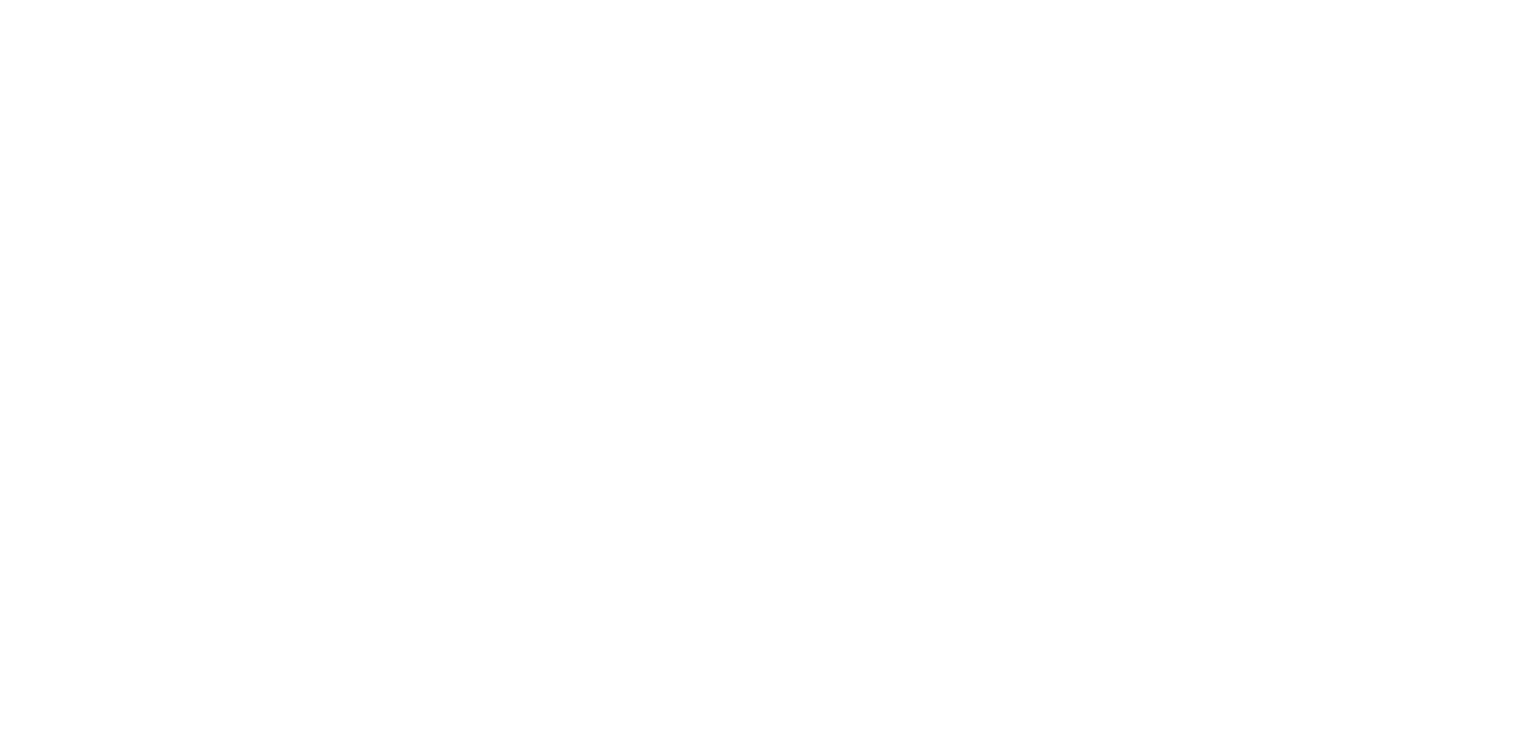
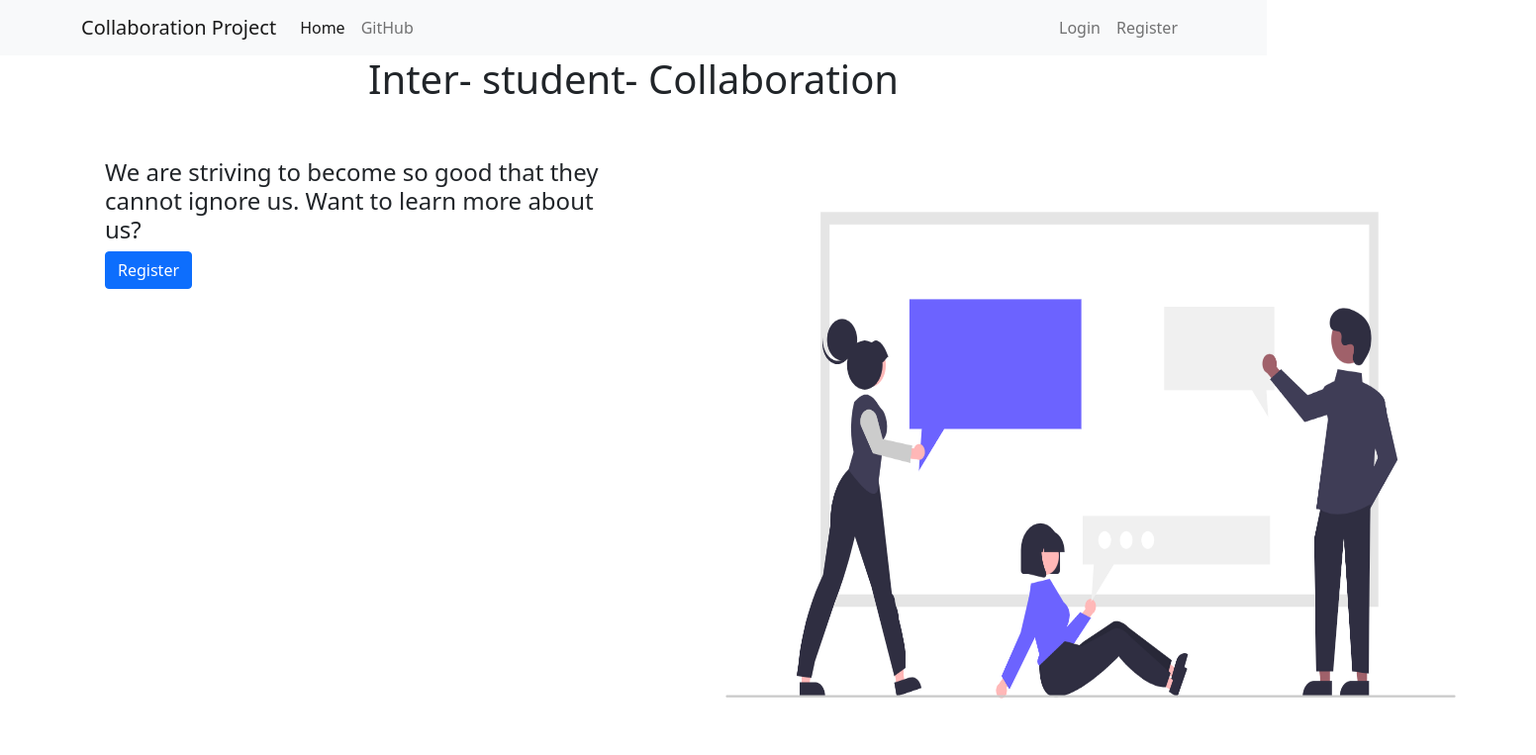
Before and after one commit to moraizie/chapter4_inter_student_collaboration_project., a plain HTML site: page index.html in a window 1280 px wide. Shown: the whole page at 99% size, 1552 px wide, since content can reach past the window. Drawn offline with nearby package versions, Linux system fonts and the light colour scheme.

Commit message:
add a homepage

```diff
--- a/css/style.css
+++ b/css/style.css
@@ -0,0 +1,6 @@
+
+.image{
+    width: 900px;
+    height: 600px;
+
+}
--- a/index.html
+++ b/index.html
@@ -1 +1,73 @@
-<!-- Update this file -->
+<!doctype html>
+<html lang="en">
+  <head>
+    <!-- Required meta tags -->
+    <meta charset="utf-8">
+    <meta name="viewport" content="width=device-width, initial-scale=1">
+
+    <!-- Bootstrap CSS -->
+    <link
+      href="https://cdn.jsdelivr.net/npm/bootstrap@5.0.2/dist/css/bootstrap.min.css"
+      rel="stylesheet"
+      integrity="sha384-EVSTQN3/azprG1Anm3QDgpJLIm9Nao0Yz1ztcQTwFspd3yD65VohhpuuCOmLASjC"
+      crossorigin="anonymous">
+    <link rel="stylesheet" href="css/style.css">
+
+    <title>Collaboration</title>
+  </head>
+  <body>
+    <!-- Navigation bar -->
+    <nav class="navbar navbar-expand-lg navbar-light bg-light">
+        <div class="container">
+          <a class="navbar-brand" href="index.html">Collaboration Project</a>
+          <button class="navbar-toggler" type="button" data-bs-toggle="collapse" data-bs-target="#navbarTogglerDemo02" aria-controls="navbarTogglerDemo02" aria-expanded="false" aria-label="Toggle navigation">
+            <span class="navbar-toggler-icon"></span>
+          </button>
+          <div class="collapse navbar-collapse" id="navbarTogglerDemo02">
+            <ul class="navbar-nav me-auto mb-2 mb-lg-0">
+              <li class="nav-item">
+                <a class="nav-link active" aria-current="page" href="index.html">Home</a>
+              </li>
+              <li class="nav-item">
+                <a class="nav-link" href="#">GitHub</a>
+              </li>
+            </ul>
+            <ul class="navbar-nav d-flex">
+                <li class="nav-item">
+                    <a class="nav-link" href="login.html">Login</a>
+                </li>
+                <li class="nav-item">
+                    <a class="nav-link" href="register.html">Register</a>
+                </li>
+            </ul>
+          </div>
+        </div>
+      </nav>
+    <!-- End: navbar -->
+
+    <div class="row text-center">
+      <div class="col-md-12">
+        <h1>Inter- student- Collaboration</h1>
+      </div>
+    </div>
+
+    <div class="row container mx-auto my-5">
+      <div class="col-md-6">
+        <h4>We are striving to become so good that they cannot ignore us. Want to learn more about us?</h4>
+          <button class="btn btn-primary">Register</button>
+      </div>
+      <div class="col-md-6">
+        <img class="image" src="images/Collaboration.png" alt="">
+      </div>
+    </div>
+
+
+    <!-- Option 1: Bootstrap Bundle with Popper -->
+    <script
+        src="https://cdn.jsdelivr.net/npm/bootstrap@5.0.2/dist/js/bootstrap.bundle.min.js"
+        integrity="sha384-MrcW6ZMFYlzcLA8Nl+NtUVF0sA7MsXsP1UyJoMp4YLEuNSfAP+JcXn/tWtIaxVXM"
+        crossorigin="anonymous">
+    </script>
+
+  </body>
+</html>
```
Also changed, not shown: images/Collaboration.png (added).
